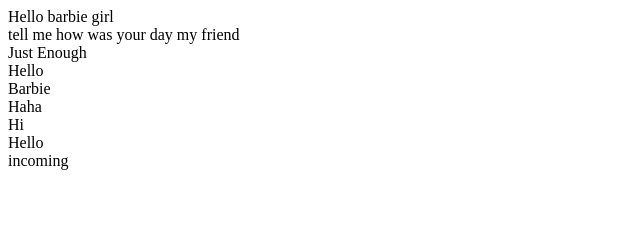
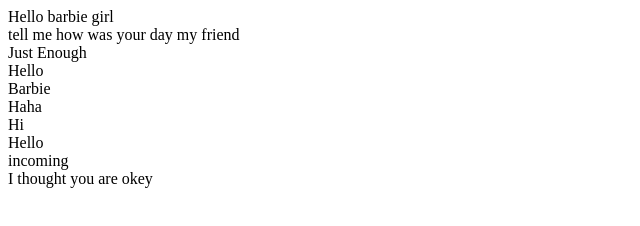
Before and after one commit to karakusmehmet/demo-repo, a plain HTML site: page index.html in a window 1280 px wide. Shown: the whole page, without its empty margins (0-640 px from the left). Drawn offline with Linux system fonts and the light colour scheme.

Commit message:
Update index.html

```diff
--- a/index.html
+++ b/index.html
@@ -7,3 +7,4 @@
 <div>Hi</div>
 <div>Hello</div>
 <div>incoming</div>
+<div>I thought you are okey</div>
```
